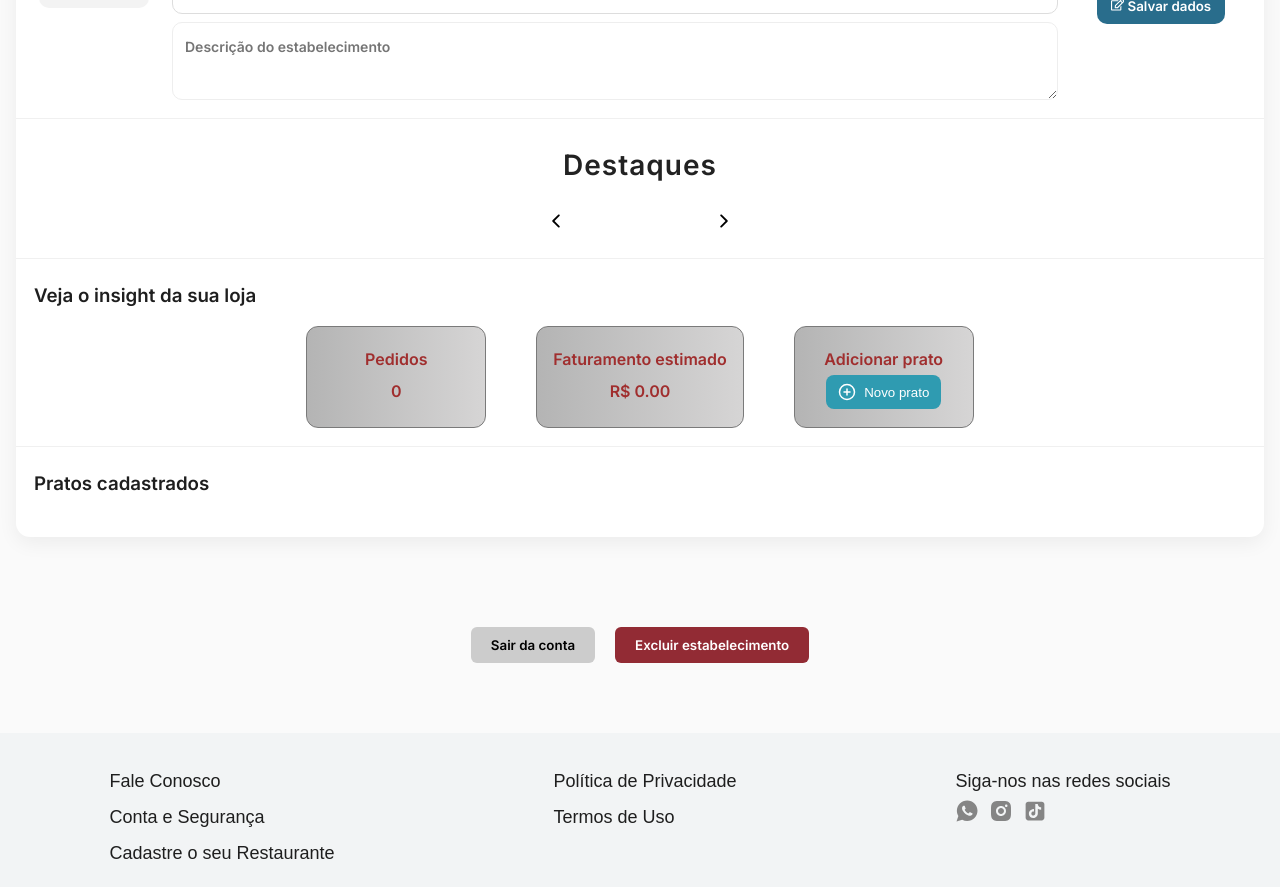
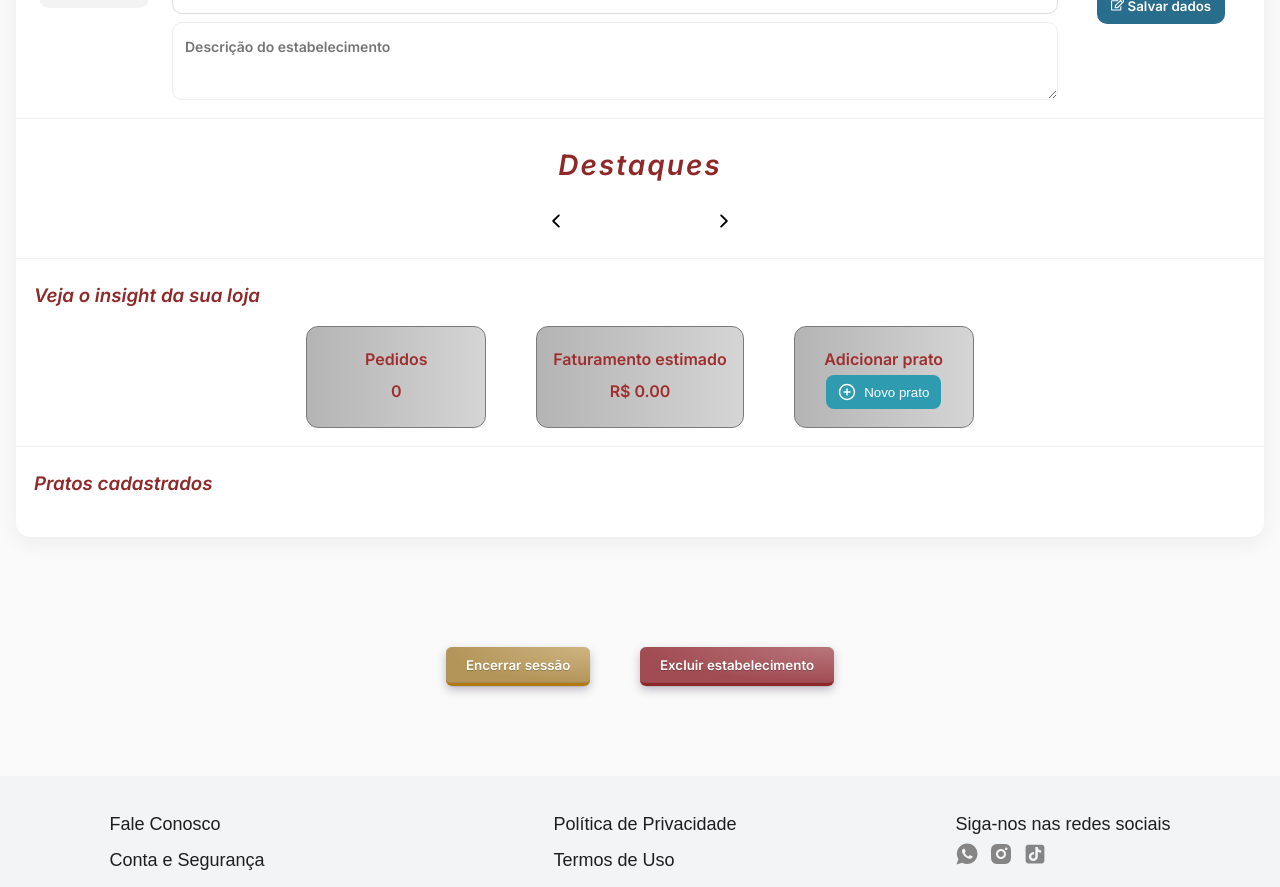
Before and after one commit to geovannaetm/tempeiro-caicara, a Next.js app: page /parceiroadm in a window 1280 px wide. Shown: the part 540-1427 px from the top of the page. Built offline with nearby package versions, Linux system fonts and the light colour scheme; a web font is replaced by a local one.

Commit message:
ajuste css

```diff
--- a/src/app/parceiroadm/page.jsx
+++ b/src/app/parceiroadm/page.jsx
@@ -277,7 +277,7 @@ export default function ParceiroAdm() {
       {/* Destaques */}
       <div className={styles.section}>
         <div className={styles.sectionHeader}>
-          <h3>Destaques</h3>
+          <h3 className={styles.titledestaques}>Destaques</h3>
         </div>
         <div className={styles.carouselWrap}>
           <button className={styles.arrowBtn} onClick={handlePrev}>
@@ -311,7 +311,7 @@ export default function ParceiroAdm() {
 
       {/* Insights */}
       <div className={styles.section}>
-        <h3>Veja o insight da sua loja</h3>
+        <h3 className={styles.titleinsight}>Veja o insight da sua loja</h3>
         <div className={styles.insightsRow}>
           <div className={styles.insightCard}>
             <p>Pedidos</p>
@@ -332,7 +332,7 @@ export default function ParceiroAdm() {
 
       {/* Lista de pratos */}
       <div className={styles.section}>
-        <h3>Pratos cadastrados</h3>
+        <h3 className={styles.titlecadpratos}>Pratos cadastrados</h3>
         <div className={styles.pratosGrid}>
           {pratos.map((prato) => (
             <div key={prato.id} className={styles.pratoCard}>
@@ -367,7 +367,7 @@ export default function ParceiroAdm() {
   {showForm && (
     <div className={styles.modalOverlay}>
       <div className={styles.modalBox}>
-        <h3>{newPrato.id ? "Editar prato" : "Novo prato"}</h3>
+        <h3 className={styles.titleprato}>{newPrato.id ? "Editar prato" : "Crie aqui o seu delicioso prato:"}</h3>
         <form className={styles.formGrid} onSubmit={submitPrato}>
           <div className={styles.formLeft}>
             <label className={styles.uploadBox}>
@@ -452,6 +452,7 @@ export default function ParceiroAdm() {
 
     {/* Botões de ações finais */}
     <div className={styles.footerActions}>
+
       <button
         className={styles.logoutBtn}
         onClick={() => {
@@ -459,7 +460,7 @@ export default function ParceiroAdm() {
           window.location.href = "/login";
         }}
       >
-        Sair da conta
+        Encerrar sessão
       </button>
 
       <button
--- a/src/app/parceiroadm/parceiroadm.module.css
+++ b/src/app/parceiroadm/parceiroadm.module.css
@@ -197,6 +197,15 @@
 }
 
 /* destaque card */
+
+.sectionHeader h3{
+  color: #8F2929;
+  font-family: var(--ff-inter);
+  font-style: italic;
+  font-weight: 500;
+  letter-spacing: 0.2rem;
+}
+
 .destaqueCard {
   background: #fff;
   min-width: 260px;
@@ -270,6 +279,13 @@
 }
 
 /* insights */
+.titleinsight{
+  color: #8F2929;
+  font-family: var(--ff-inter);
+  font-style: italic;
+  font-weight: 500;
+}
+
 .insightsRow {
   display: flex;
   gap: 50px;
@@ -396,6 +412,14 @@
 }
 
 /* modal actions */
+.titleprato{
+  color: #8F2929;
+  font-family: var(--ff-inter);
+  font-style: italic;
+  font-weight: 500;
+  font-size: 2.5rem;
+}
+
 .modalActions {
   display: flex;
   gap: 10px;
@@ -437,6 +461,13 @@
 }
 
 /* lista de pratos cadastrados */
+
+.titlecadpratos{
+  color: #8F2929;
+  font-family: var(--ff-inter);
+  font-style: italic;
+  font-weight: 500;
+}
 
 .pratosGrid {
   display: flex;
@@ -494,29 +525,73 @@
 .footerActions {
   display: flex;
   justify-content: center;
-  gap: 20px;
+  gap: 50px;
   margin: 30px 0;
+  max-width: 500px;
+  padding: 20px;
+  border-radius: 10px;
+  margin-right: auto;
+  margin-left: auto
 }
 
 .logoutBtn {
-  background: #ccc;
-  color: #000;
-  padding: 10px 20px;
-  border-radius: 6px;
-  border: none;
-  cursor: pointer;
-  font-family: var(--ff-inter);
-}
-
-.deleteBtn {
-  background: #922b34;
+  background: #ceb481;
   color: #fff;
   padding: 10px 20px;
   border-radius: 6px;
   border: none;
   cursor: pointer;
   font-family: var(--ff-inter);
+  border-bottom: 3px solid #B37B0E;
+  will-change: box-shadow,transform;
+  background: radial-gradient( 100% 100% at 100% 0%, #ceb481 0%, #b39559 100% );
+  box-shadow: 0px 0.01em 0.01em rgb(45 35 66 / 40%), 0px 0.3em 0.7em -0.01em rgb(45 35 66 / 30%), inset 0px -0.01em 0px rgb(58 65 111 / 50%);
+  text-shadow: 0 1px 0 rgb(0 0 0 / 20%);
+  transition: box-shadow 0.15s ease, transform 0.15s ease;
 }
+
+
+.logoutBtn:hover {
+   box-shadow: 0px 0.1em 0.2em rgb(45 35 66 / 40%), 0px 0.4em 0.7em -0.1em rgb(45 35 66 / 30%), inset 0px -0.1em 0px #B3920B;
+  transform: translateY(-0.1em);
+}
+
+
+.logoutBtn:active {
+  box-shadow: inset 0px 0.1em 0.6em #B3920B;
+  transform: translateY(0em);
+}
+
+
+
+.deleteBtn {
+  background: #b8777c;
+  color: #fff;
+  padding: 10px 20px;
+  border-radius: 6px;
+  border: none;
+  cursor: pointer;
+  font-family: var(--ff-inter);
+  border-bottom: 3px solid #8F2929;
+  will-change: box-shadow,transform;
+  background: radial-gradient( 100% 100% at 100% 0%, #b8777c 0%, #a14b52 100% );
+  box-shadow: 0px 0.01em 0.01em rgb(45 35 66 / 40%), 0px 0.3em 0.7em -0.01em rgb(45 35 66 / 30%), inset 0px -0.01em 0px rgb(58 65 111 / 50%);
+  text-shadow: 0 1px 0 rgb(0 0 0 / 20%);
+  transition: box-shadow 0.15s ease, transform 0.15s ease;
+}
+
+.deleteBtn:hover {
+  box-shadow: 0px 0.1em 0.2em rgb(45 35 66 / 40%), 0px 0.4em 0.7em -0.1em rgb(45 35 66 / 30%), inset 0px -0.1em 0px #862626;
+  transform: translateY(-0.1em);
+}
+
+.deleteBtn:active {
+  box-shadow: inset 0px 0.1em 0.6em #701f1f;
+  transform: translateY(0em);
+}
+
+
+
 
 
 /* responsive */
```
